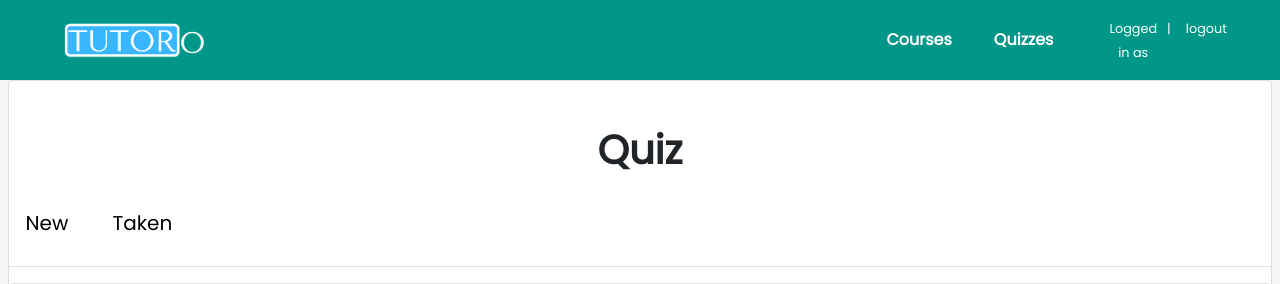
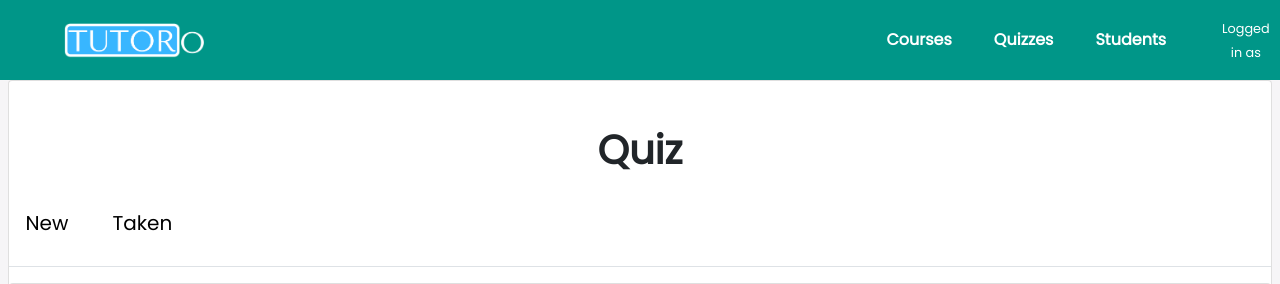
Before and after one commit to yannickk10/CA326-GrindsApp, a Django app: template code/django_webapp/quiz/templates/quiz/students/quiz_list.html in a window 1280 px wide. Shown: the top 284 px of the page. Run offline with Django 3.2, Linux system fonts and the light colour scheme; the template is opened without the code that fills it, so the values that code supplies are empty; some libraries are stand-ins or nearby versions.

Commit message:
added link to view list of students

```diff
--- a/code/django_webapp/dashboard/templates/dashboard/base.html
+++ b/code/django_webapp/dashboard/templates/dashboard/base.html
@@ -43,6 +43,7 @@
         <ul class="links">
           <li><a href="{% url 'tutordash:home' %}">Courses</a></li>
       		<li><a href="{% url 'tutor:quiz_change_list' %}">Quizzes</a></li>
+          <li><a href="{% url 'tutordash:student_detail' %}">Students</a></li>
           <li>
             <ul style="padding: 0 10px 0 30px; float: right">
               <li><a href="" style="cursor: default; padding: 0; margin: 0 0 0 0; text-align:center; "><small>Logged in as {{user.first_name}}</small></a></li>
--- a/code/django_webapp/quiz/templates/quiz/base.html
+++ b/code/django_webapp/quiz/templates/quiz/base.html
@@ -42,6 +42,7 @@
         <ul class="links">
           <li><a href="{% url 'tutordash:home' %}">Courses</a></li>
       		<li><a href="{% url 'tutor:quiz_change_list' %}">Quizzes</a></li>
+          <li><a href="{% url 'tutordash:student_detail' %}">Students</a></li>
           <li>
             <ul style="padding: 0 10px 0 30px; float: right">
               <li><a href="" style="cursor: default; padding: 0; margin: 0 0 0 0; text-align:center; "><small>Logged in as {{user.first_name}}</small></a></li>
```
